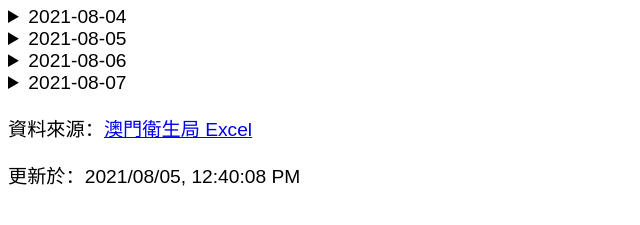
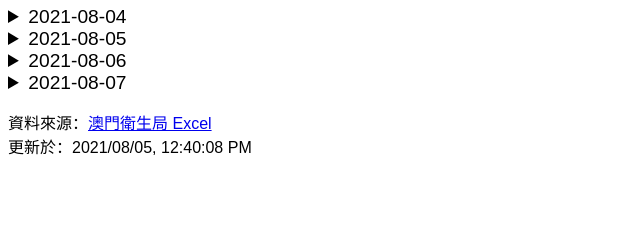
Before and after one commit to makzan/ssm-rna-booking-charts, a plain HTML site: page index.html in a window 1280 px wide. Shown: the part 101-326 px from the top of the page, without its empty margins (0-640 px from the left). Drawn offline with Linux system fonts and the light colour scheme.

Commit message:
Add footer to HTML.

```diff
--- a/index.html
+++ b/index.html
@@ -7,6 +7,13 @@
     body {
       font-family:  sans-serif;
       font-size:  1.2em;
+    }
+    footer {
+      font-size:  1rem;
+      padding-top:  1em;
+    }
+    footer p {
+      margin:  0;
     }
   </style>
 </head>
@@ -196,10 +203,12 @@
       <li><a href="2021-08-07-鮑思高粵華小學.png">鮑思高粵華小學</a></li>
     </ol>
   </details>
-  <p>
-    資料來源：<a href="https://www.ssm.gov.mo/docs/stat/apt/RNA010.xlsx">澳門衛生局 Excel</a>
-  </p>
-  <p>更新於：<span id="updated-at"></span></p>
+  <footer>
+    <p>
+      資料來源：<a href="https://www.ssm.gov.mo/docs/stat/apt/RNA010.xlsx">澳門衛生局 Excel</a>
+    </p>
+    <p>更新於：<span id="updated-at"></span></p>
+  </footer>
   <script>
     fetch("./updated_at.json")
       .then(res => res.json())
```
